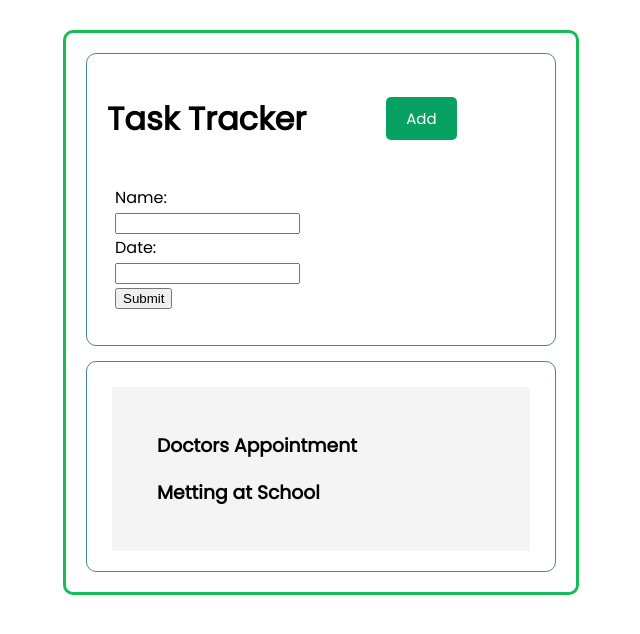
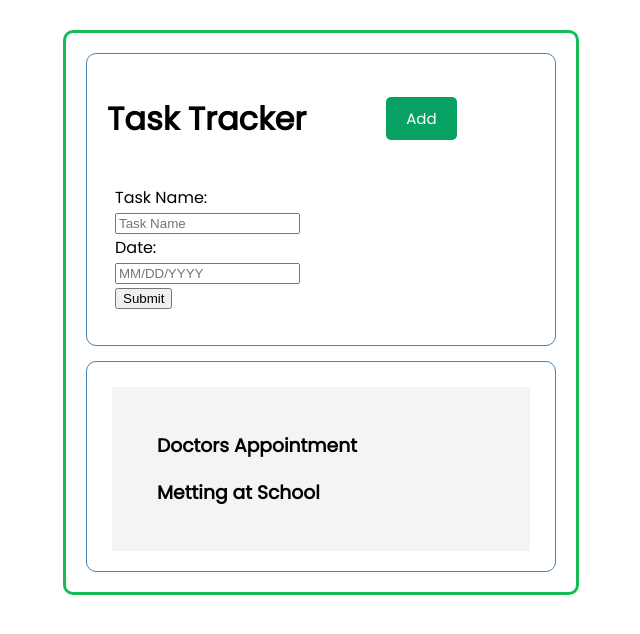
Before and after one commit to RonaldYou/Task-Tracker, a React (Create React App) app: page / in a window 1280 px wide. Shown: the top 634 px of the page, without its empty margins (319-959 px from the left). Built offline with nearby package versions, Linux system fonts and the light colour scheme.

Commit message:
placeholders

```diff
--- a/src/components/Body.js
+++ b/src/components/Body.js
@@ -4,12 +4,12 @@ const Body = () => {
          <body>
               <form>
                  <label>
-                      Name: <br></br>
-                     <input type="text" name="name"/><br></br>
+                      Task Name: <br></br>
+                     <input type="text" name="name" placeholder="Task Name"/><br></br>
                  </label>
                  <label>
                       Date: <br></br>
-                     <input type="text" name="MM/DD/YYYY"/> <br></br>
+                     <input type="text" name="date" placeholder="MM/DD/YYYY"/> <br></br>
                  </label>
                  <input type="submit" value="Submit" />
              </form>
```
